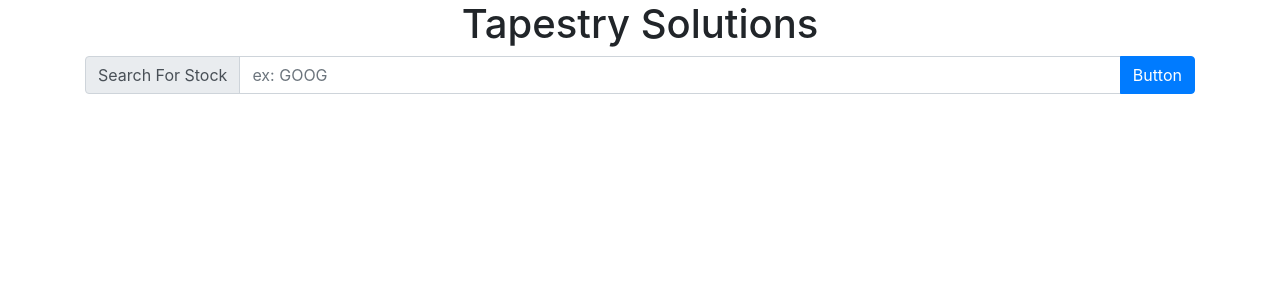
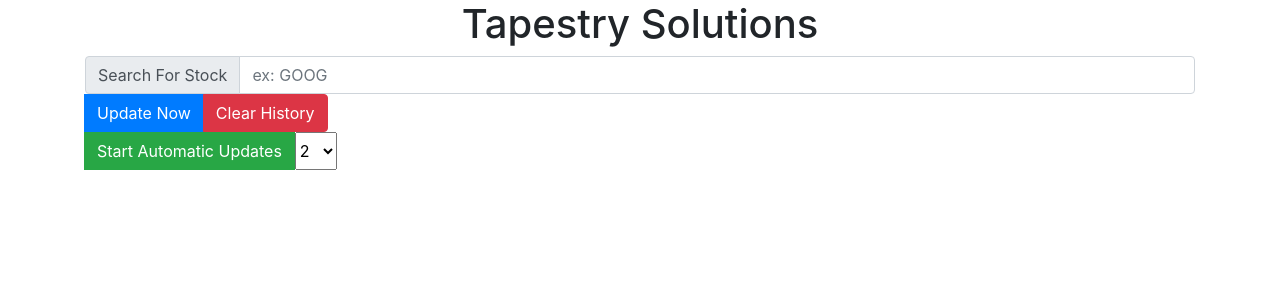
Before and after one commit to mjcampos/tapestry_solutions, a React (Create React App) app: page / in a window 1280 px wide. Shown: the top 300 px of the page. Built offline with nearby package versions, Linux system fonts and the light colour scheme.

Commit message:
Updated the StockSearch component to include more buttons in the HTML and a stock state that can be updated via the input tags

```diff
--- a/src/components/StockSearch.js
+++ b/src/components/StockSearch.js
@@ -2,8 +2,17 @@ import React, {Component} from 'react';
 import {InputGroup, FormControl, Button} from 'react-bootstrap';
 
 class StockSearch extends Component {
+	constructor(props) {
+		super(props);
+
+		this.state = {
+			stock: ""
+		}
+	}
+
 	render() {
 		return (
+			<div>
 				<InputGroup>
 					<InputGroup.Prepend>
 						<InputGroup.Text>Search For Stock</InputGroup.Text>
@@ -11,12 +20,35 @@ class StockSearch extends Component {
 
 					<FormControl
 						placeholder="ex: GOOG"
+						value={this.state.stock}
+						onChange={e => this.setState({stock: e.target.value})}
 					/>
 
+				</InputGroup>
+
+				<InputGroup>
 					<InputGroup.Append>
-					<Button>Button</Button>
+						<Button>Update Now</Button>
+					</InputGroup.Append>
+
+					<InputGroup.Append>
+						<Button variant="danger">Clear History</Button>
 					</InputGroup.Append>
 				</InputGroup>
+
+				<InputGroup>
+					<InputGroup.Append>
+						<Button variant="success">Start Automatic Updates</Button>
+					</InputGroup.Append>
+
+					<select>
+						<option value="2">2</option>
+						<option value="5">5</option>
+						<option value="10">10</option>
+						<option value="30">30</option>
+					</select>
+				</InputGroup>
+			</div>
 		);
 	}
 }
```
Lines whose indentation alone changed are shown as unchanged.
